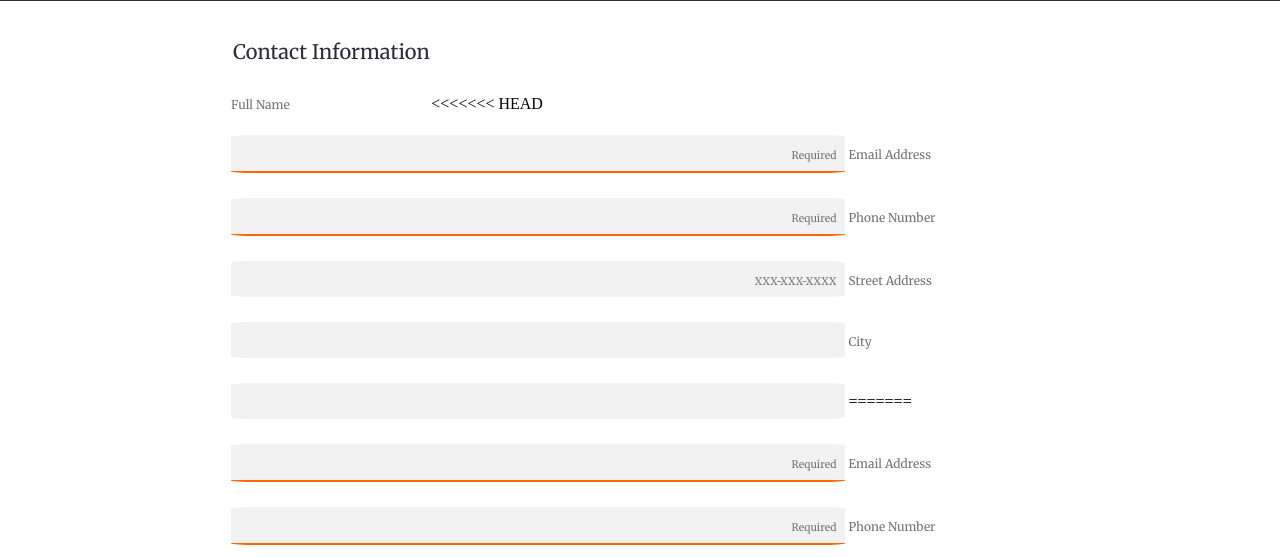
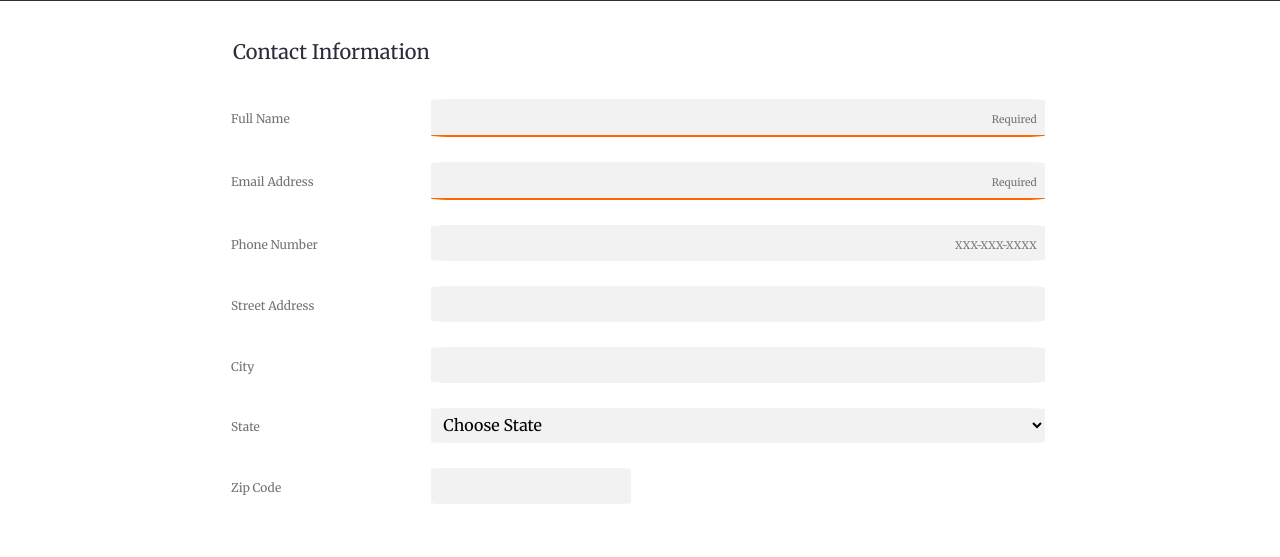
Before and after one commit to chelseaclay/Project3_OnlineRegistrationForm, a plain HTML site: page index.html in a window 1280 px wide. Shown: the part 243-800 px from the top of the page. Drawn offline with Linux system fonts and the light colour scheme.

Commit message:
Resolved Conflict

```diff
--- a/index.html
+++ b/index.html
@@ -20,24 +20,7 @@
   <form action="#" method="post">
     <fieldset id="contact-info">
       <legend>Contact Information</legend>
-
       <label for="name">Full Name</label>
-<<<<<<< HEAD
-      <input type="text" id="name" name="user-name" value="" pattern="[A-Za-z-0-9]+\s[A-Za-z-'0-9]+" placeholder="Required" required>
-
-      <label for="email">Email Address</label>
-      <input type="email" id="email" name="user-email" value="" placeholder="Required" required>
-
-      <label for="phone">Phone Number</label>
-      <input type="tel" id="phone" name="user-phone" value="" placeholder="XXX-XXX-XXXX">
-
-      <label for="address">Street Address</label>
-      <input type="text" id="address" name="user-address" value="">
-
-      <label for="city">City</label>
-      <input type="text" id="city" name="user-city" value="">
-
-=======
       <input type="text" id="name" name="user-name" pattern="[A-Za-z-0-9]+\s[A-Za-z-'0-9]+" placeholder="Required" required>
 
       <label for="email">Email Address</label>
@@ -52,7 +35,6 @@
       <label for="city">City</label>
       <input type="text" id="city" name="user-city">
 
->>>>>>> master
       <label for="state">State</label>
       <select id="state" name="state">
         <option value="" selected>Choose State</option>
@@ -110,13 +92,8 @@
       </select>
 
       <label for="zip">Zip Code</label>
-<<<<<<< HEAD
-      <input type="text" id="zip" name="user-zip" value="">
-
-=======
       <input type="text" id="zip" name="user-zip">
 
->>>>>>> master
     </fieldset>
 
     <hr />
@@ -167,7 +144,7 @@
       </select>
 
       <label class="subhead" for="explain">If other, please explain.</label>
-      <input type="text" id="explain" name="other-option" value="">
+      <input type="text" id="explain" name="other-option">
     </fieldset>
 
     <button type="reset" value="reset">Reset</button>
```
